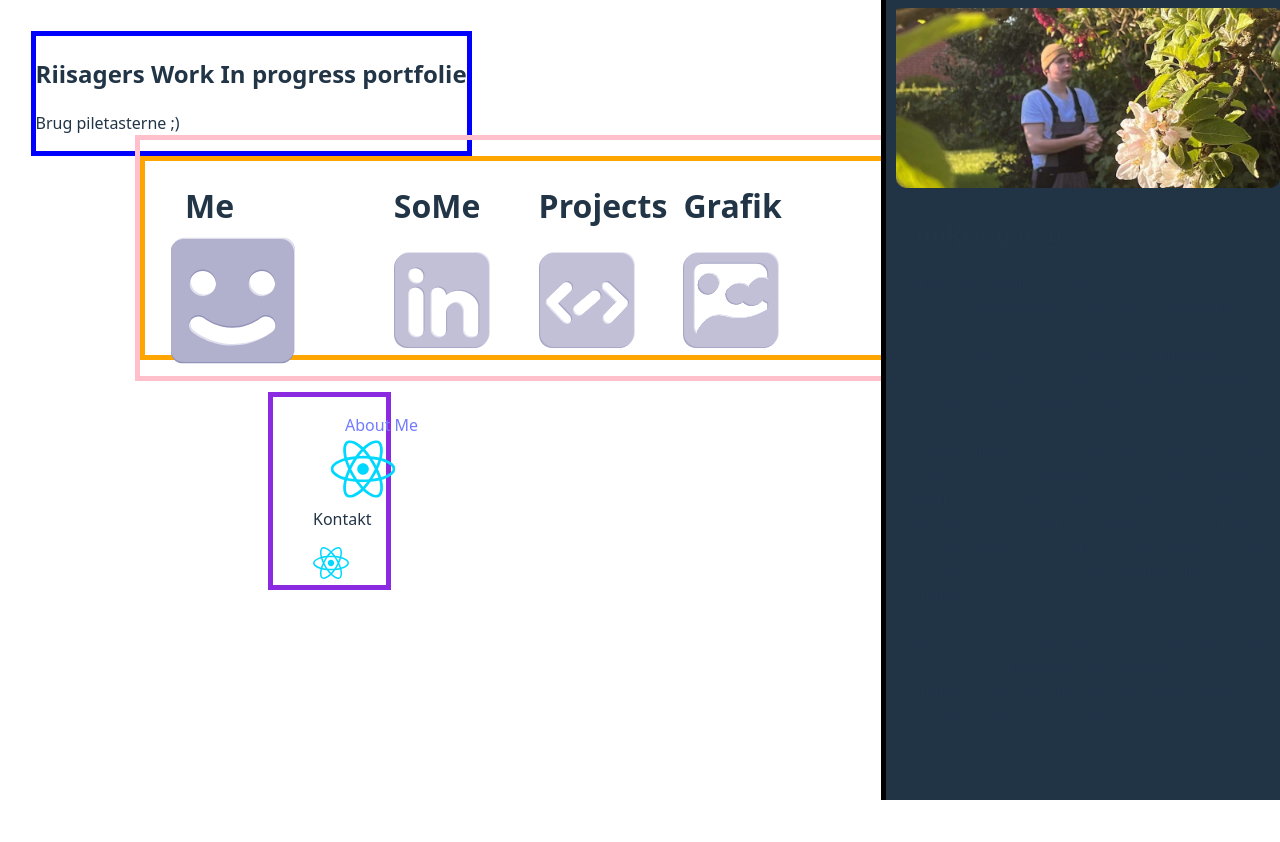
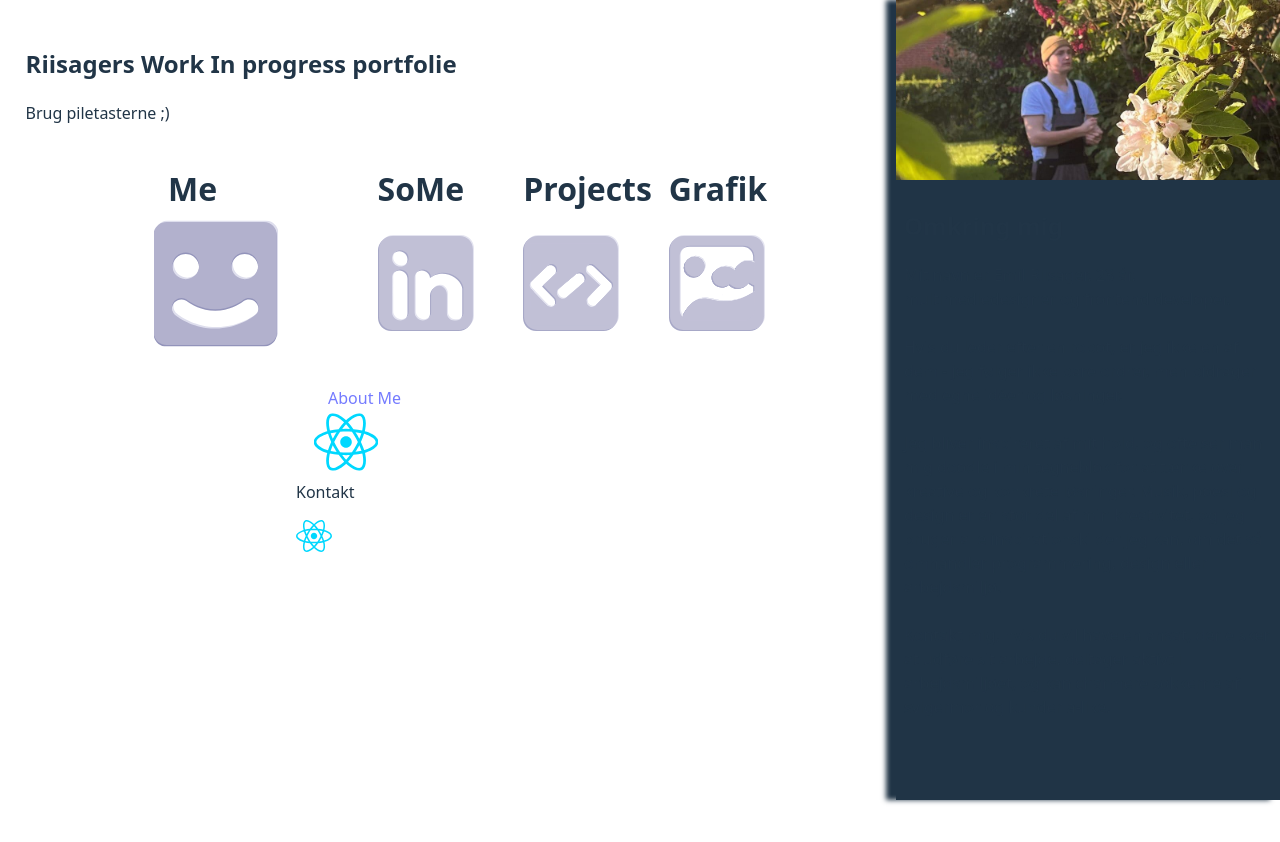
Before and after one commit to Riiskager/riiskager.github.io, a React (Vite) app: page / in a window 1280 px wide. Shown: the top 842 px of the page. Built offline with nearby package versions, Linux system fonts and the light colour scheme.

Commit message:
en masse styling

```diff
--- a/src/index.css
+++ b/src/index.css
@@ -21,7 +21,7 @@ body {
   min-width: 320px;
   min-height: 100vh;
   overflow: hidden;
-  border: 5px solid white;
+  /* border: 5px solid white; */
 }
 
 
@@ -42,7 +42,7 @@ body {
 .header{
   margin: 2%;
   position:absolute;
-  border: 5px solid blue;
+  /* border: 5px solid blue; */
 }
 
 
@@ -52,7 +52,7 @@ body {
   position: relative;
   left: 10%;
   top: 10%;
-  border: 5px solid pink;
+  /* border: 5px solid pink; */
 }
 
 .top-categories h1{
@@ -66,7 +66,7 @@ body {
   display: flex;
   gap: 4%;
   transition: transform 0.5s ease;
-  border: 5px solid orange;
+  /* border: 5px solid orange; */
 }
 .top-categories img{
   width: 6rem;
@@ -92,7 +92,7 @@ body {
   z-index: -1;
   transition: transform 0.5s ease;
   left: 8rem;
-  border: 5px solid blueviolet;
+  /* border: 5px solid blueviolet; */
 }
 .subCategory li{
   display: block;
@@ -116,24 +116,24 @@ body {
   position: absolute;
   display: block;
   justify-items: center;
-  border-left: 5px solid black;
+  /*border-left: 5px solid black;*/
   background-color: hsl(208, 37%, 20%);
   top: 0;
   right: 0rem;
   width: 30%;
-  padding-left: 10px;
   height: 100vh;
   overflow: auto;
   scroll-behavior: smooth;
+  box-shadow: -10px 0px 5px hsl(208, 37%, 20%);
 }
 .detail-panel img{
   width: 100%;
   max-width: 100%;
   height: auto;
-  border-radius: 10px;
+  /* border-radius: 10px; */
   object-fit: cover;
   display: block;
-  padding-top: 0.5rem;
+  /* padding-top: 0.5rem; */
 }
 
 .detail-panel article{
@@ -144,7 +144,7 @@ body {
 }
 
 .whole-page{
-  border: 2px solid white;
+  /* border: 2px solid white; */
   width: 100vw;
   height: 100vw;
 }
--- a/src/sidePanels/Kontakt.jsx
+++ b/src/sidePanels/Kontakt.jsx
@@ -6,9 +6,10 @@ function Kontakt(){
             <img src={mig} alt='mig'></img>
             <article>
                 <h1> Kontakt </h1>
-                    <p>   Hvis du ønsker at kontakte mig, så kan jeg træffes på denne <a href="mailto:emil.axel.riis@gmail.com?subject=Question%20about%20Your%20Service">mail</a>
+                    <p>   Hvis du ønsker at kontakte mig, så kan jeg træffes på dette <a href="mailto:emil.axel.riis@gmail.com?subject=Job/Praktik%20mulighed%20[Indsæt navn]" target="_blank" rel="noopener noreferrer">link</a>
                 </p>
-
+                <h1>Alternativt</h1>
+                <p>Så er min Email: emil.axel.riis@gmail.com</p>
             </article>
         </div>
     )
```
